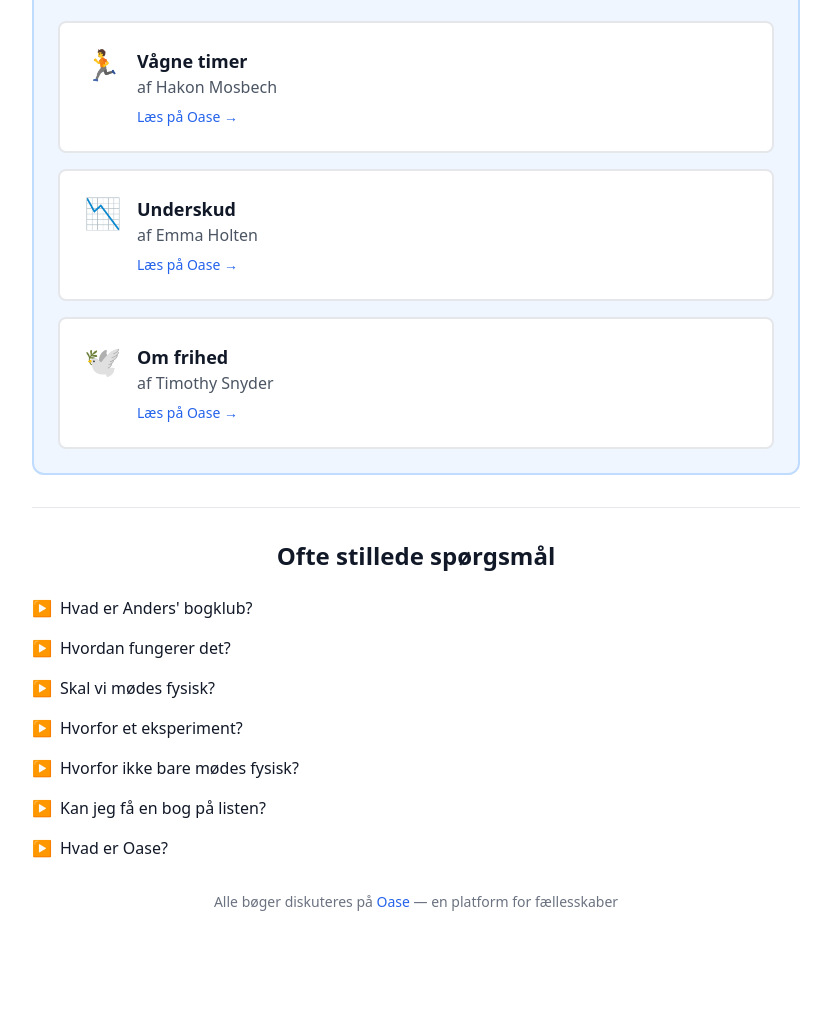
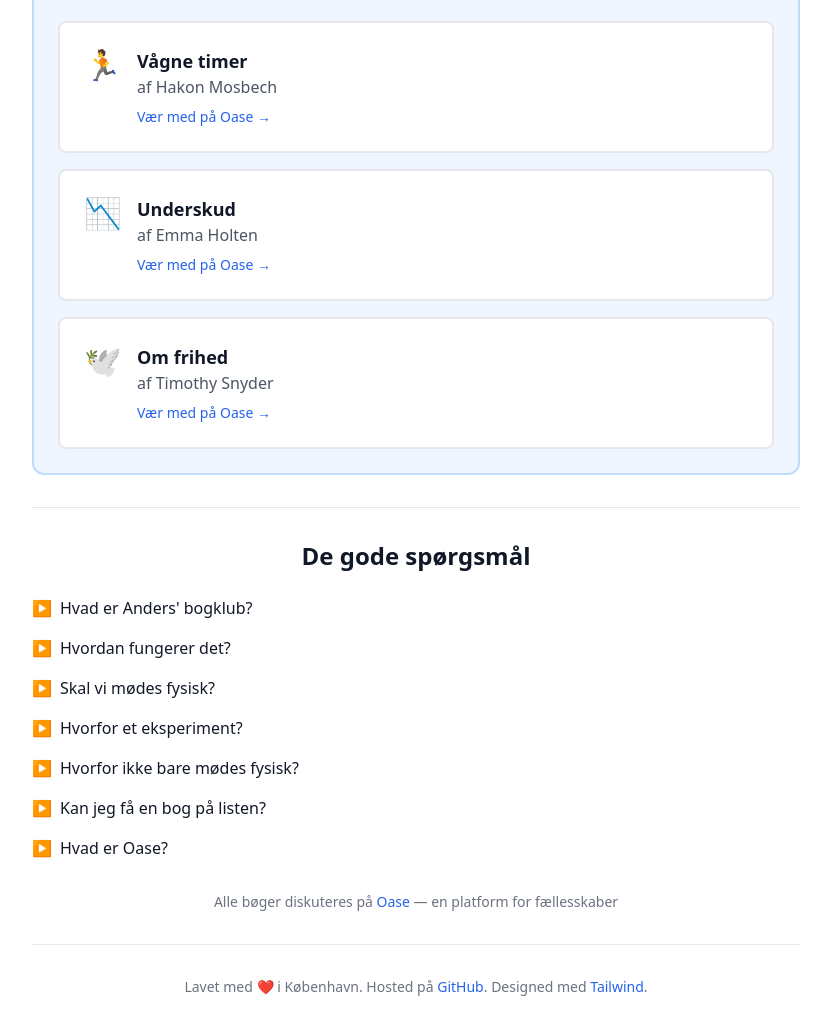
Before and after one commit to anderslemke/bogklub, a plain HTML site: page index.html in a window 1280 px wide. Shown: the part 381-1416 px from the top of the page, without its empty margins (224-1055 px from the left). Before the commit the page ends 1341 px from the top, so only its background shows below. Drawn offline with nearby package versions, Linux system fonts and the light colour scheme.

Commit message:
Add footer with credits

```diff
--- a/index.html
+++ b/index.html
@@ -55,7 +55,7 @@
                                 </h3>
                                 <p class="text-gray-600 dark:text-gray-400">af Hakon Mosbech</p>
                                 <p class="text-sm text-blue-600 dark:text-blue-400 mt-2">
-                                    Læs på Oase →
+                                    Vær med på Oase →
                                 </p>
                             </div>
                         </div>
@@ -73,7 +73,7 @@
                                 </h3>
                                 <p class="text-gray-600 dark:text-gray-400">af Emma Holten</p>
                                 <p class="text-sm text-blue-600 dark:text-blue-400 mt-2">
-                                    Læs på Oase →
+                                    Vær med på Oase →
                                 </p>
                             </div>
                         </div>
@@ -91,7 +91,7 @@
                                 </h3>
                                 <p class="text-gray-600 dark:text-gray-400">af Timothy Snyder</p>
                                 <p class="text-sm text-blue-600 dark:text-blue-400 mt-2">
-                                    Læs på Oase →
+                                    Vær med på Oase →
                                 </p>
                             </div>
                         </div>
@@ -101,7 +101,7 @@
         </div>
 
         <div class="border-t border-gray-200 dark:border-gray-700 pt-8 space-y-6">
-            <h2 class="text-2xl font-bold text-center">Ofte stillede spørgsmål</h2>
+            <h2 class="text-2xl font-bold text-center">De gode spørgsmål</h2>
 
             <div class="space-y-4">
                 <details class="group">
@@ -201,6 +201,14 @@
             </p>
         </div>
 
+        <footer class="mt-12 pt-8 border-t border-gray-200 dark:border-gray-700 text-center text-sm text-gray-500 dark:text-gray-400">
+            <p>
+                Lavet med ❤️  i København.
+                Hosted på <a href="https://github.com/anderslemke/bogklub" class="text-blue-600 dark:text-blue-400 hover:underline">GitHub</a>.
+                Designed med <a href="https://tailwindcss.com" class="text-blue-600 dark:text-blue-400 hover:underline">Tailwind</a>.
+            </p>
+        </footer>
+
         <button onclick="toggleDarkMode()"
             class="fixed top-4 right-4 p-2 rounded-lg bg-gray-200 dark:bg-gray-700 hover:bg-gray-300 dark:hover:bg-gray-600 transition">
             <span class="dark:hidden">🌙</span>
```
